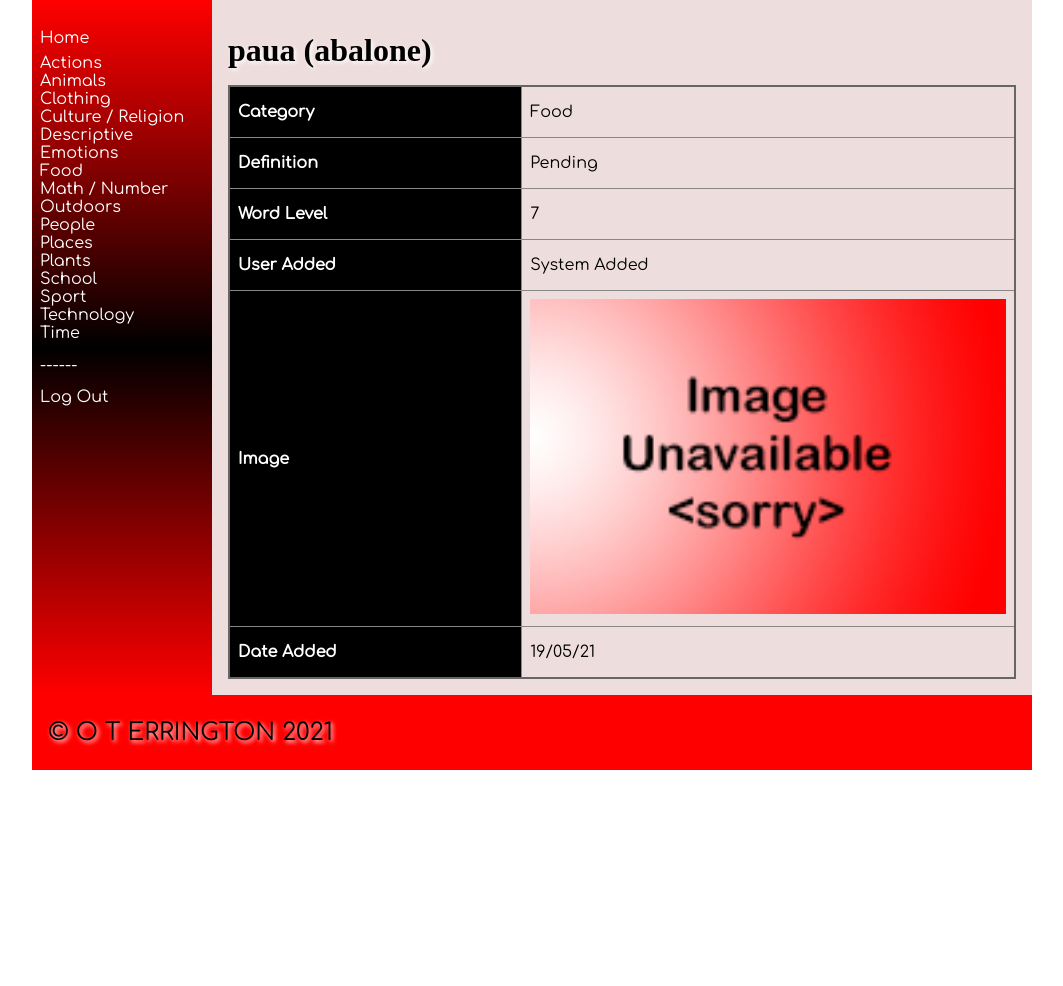
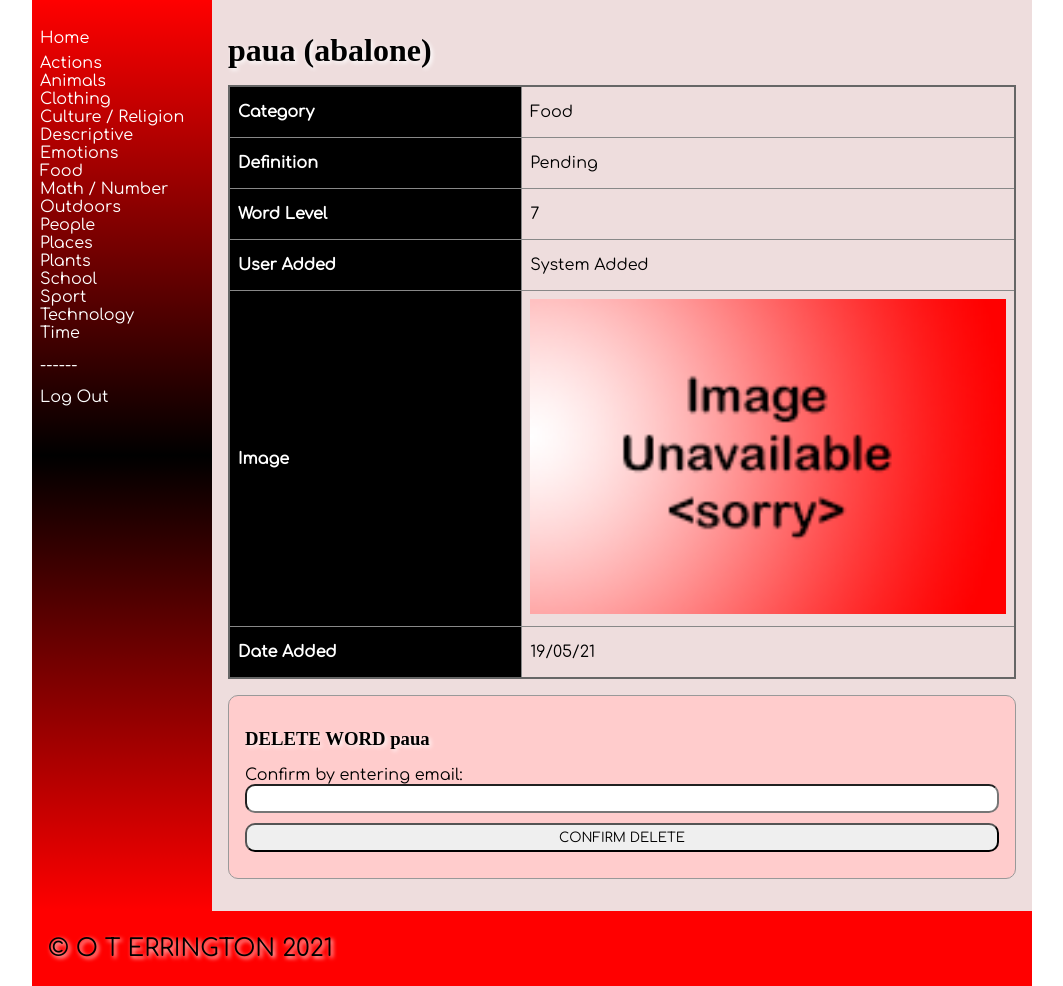
Before and after one commit to olierrington/Maori-Dictionary, a Flask app: page /word/1 in a window 1280 px wide. Shown: the part 101-1087 px from the top of the page, without its empty margins (108-1171 px from the left). Before the commit the page ends 871 px from the top, so only its background shows below. Run offline with Flask 2, Linux system fonts and the light colour scheme; a user stored in the database is signed in; data comes from the database, SQL or seed files in the repository; both versions use the stored data as it was after the commit; some web fonts are replaced.

Commit message:
Delete word with confirm page

```diff
--- a/app.py
+++ b/app.py
@@ -138,9 +138,18 @@ def render_category(cat_id):
                            cat_name_list=cat_name_list, logged_in=is_logged_in())
 
 
-@app.route('/word/<word_id>')
+@app.route('/word/<word_id>', methods=["GET", "POST"])
 # specific word
 def render_word(word_id):
+    # delete current word
+    if request.method == "POST" and is_logged_in():
+        email = request.form['email']  # gets input from form
+
+        if email != session['email']:  # data validation
+            return redirect("?error=Email+is+incorrect.")
+        else:  # if email is correct then delete word
+            return redirect('/confirmdeleteword/{}'.format(word_id))
+
     # connect to the database to select information on selected word
     con = create_connection(DB_NAME)
     query = "SELECT word_id, maori, english, cat_id, definition, word_level, user_id, image, date_added" \
@@ -173,6 +182,65 @@ def render_word(word_id):
     con.close()
 
     return render_template('word.html', words=word_list, categories=category_list,
+                           cat_name_list=cat_name_list, logged_in=is_logged_in(),
+                           user_name_list=user_name_list)
+
+
+@app.route('/confirmdeleteword/<word_id>', methods=["GET", "POST"])
+# delete word
+def render_confirmdeleteword_page(word_id):
+    if request.method == "POST" and is_logged_in():
+        email = request.form['email']  # gets input from form
+
+        if email != session['email']:  # data validation
+            return redirect("?error=Email+is+incorrect.")
+        else:
+            con = create_connection(DB_NAME)  # connect to db
+
+            query = "DELETE FROM words WHERE word_id=?"
+
+            cur = con.cursor()
+            try:
+                cur.execute(query, (word_id,))  # executes the query
+            except:
+                return redirect('/error=Unknown+error')  # in case of an expected error
+
+            con.commit()
+            con.close()
+            return redirect('/')  # return home
+
+    # connect to the database to select information on selected word
+    con = create_connection(DB_NAME)
+    query = "SELECT word_id, maori, english, cat_id, definition, word_level, user_id, image, date_added" \
+            " FROM words WHERE word_id=? ORDER BY maori ASC"
+    cur = con.cursor()
+    cur.execute(query, (word_id,))  # execute query
+    word_list = cur.fetchall()  # put results in list
+
+    # connect to the database to get categories for navigation
+    query = "SELECT cat_id, category " \
+            "FROM categories ORDER BY category ASC"
+    cur = con.cursor()
+    cur.execute(query)  # execute query
+    category_list = cur.fetchall()  # put results in list
+
+    # connect to the database to select category name of selected word
+    query = "SELECT cat_id, category " \
+            "FROM categories WHERE cat_id=?"
+    cur = con.cursor()
+    cur.execute(query, (word_list[0][3],))  # execute query
+    cat_name_list = cur.fetchall()  # put results in list
+
+    # connect to the database to select the users details that added selected work
+    query = "SELECT user_id, fname, lname " \
+            "FROM users WHERE user_id=?"
+    cur = con.cursor()
+    cur.execute(query, (word_list[0][6],))  # execute query
+    user_name_list = cur.fetchall()  # put results in list
+
+    con.close()
+
+    return render_template('confirmdeleteword.html', words=word_list, categories=category_list,
                            cat_name_list=cat_name_list, logged_in=is_logged_in(),
                            user_name_list=user_name_list)
 
--- a/templates/word.html
+++ b/templates/word.html
@@ -7,7 +7,7 @@
 {% block main %}
 
 
-        <h1>{{ words[0][1] }} ({{ words[0][2] }})</h1>
+    <h1>{{ words[0][1] }} ({{ words[0][2] }})</h1>
 
 
     <table>
@@ -37,4 +37,21 @@
 
     </table>
 
+
+    {% if logged_in %}
+        <form class="dataform" method="post">
+            <h3>DELETE WORD {{ words[0][1] }}</h3>
+            <div>
+                <div><label for="email">Confirm by entering email:</label></div>
+                <div><input type="text" name="email" id="email" required></div>
+            </div>
+
+            <div>
+                <div></div>
+                <div><input type="submit" value="CONFIRM DELETE"></div>
+            </div>
+        </form>
+    {% endif %}
+
+
 {% endblock %}
```
Also changed, not shown: templates/confirmdeleteword.html (added, +29 -0 lines), Dictionary.db.
